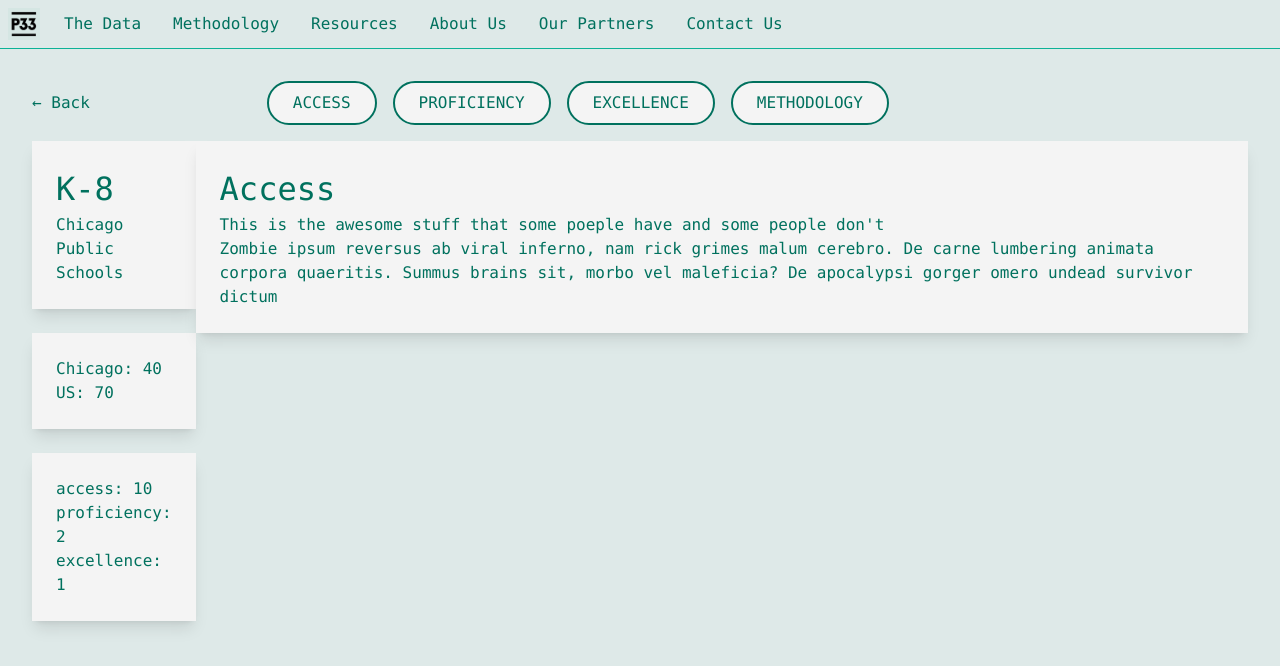
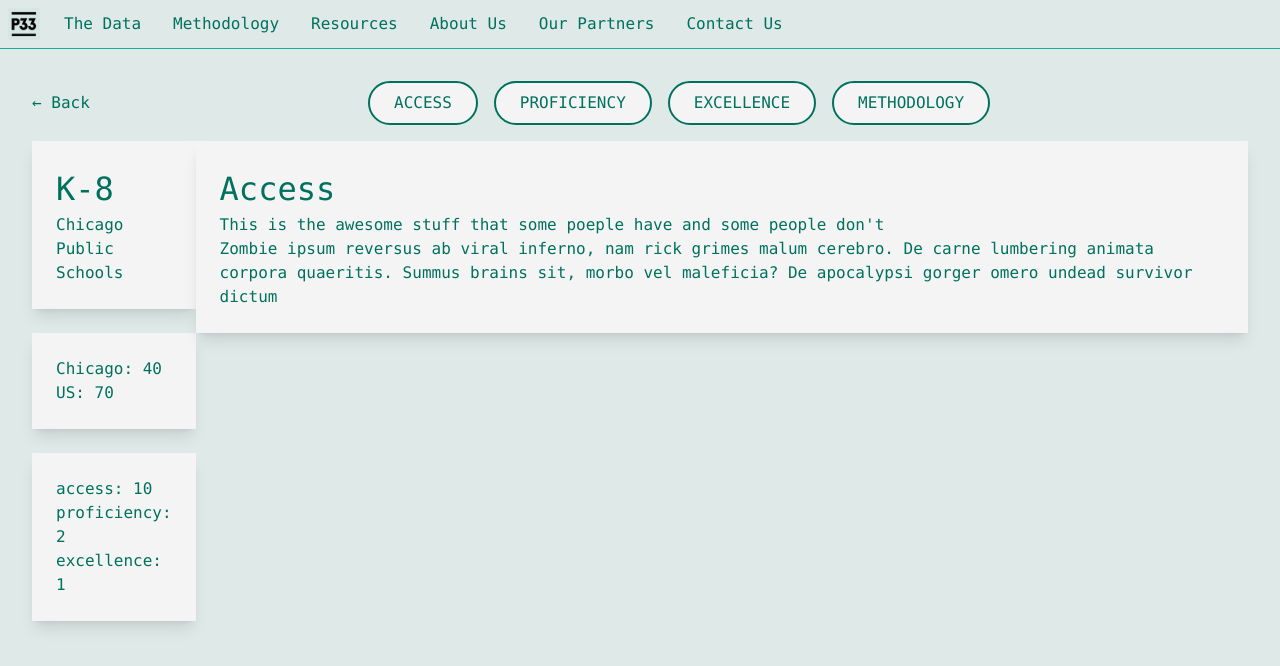
Before and after one commit to p33chicago/P33-DEI-dashboard-project, a SvelteKit app in the folder web/: page /career/access in a window 1280 px wide. Shown: the top 666 px of the page. Built offline with nearby package versions, Linux system fonts and the light colour scheme.

Commit message:
layout tweaks

```diff
--- a/web/src/lib/DataSidebar.svelte
+++ b/web/src/lib/DataSidebar.svelte
@@ -1,4 +1,4 @@
-<div class="flex-col hidden md:flex">
+<div class="hidden md:flex md:basis-1/4 flex-col">
     <div>
         <slot name="title" />
     </div>
--- a/web/src/routes/(data)/+layout.svelte
+++ b/web/src/routes/(data)/+layout.svelte
@@ -1,10 +1,9 @@
-<a href="/" class="hidden md:flex items-center">&larr; Back</a>
-<div class="hidden md:flex justify-center items-center w-3/4 space-x-4 2xl:w-screen">
+<a href="/" class="hidden md:flex md:basis-1/4 items-center">&larr; Back</a>
+<div class="hidden md:flex md:flex-1 md:basis-8/12 space-x-4 2xl:w-screen">
     <a class="bg-white border-2 rounded-full py-2 px-6 uppercase" href="access">Access</a>
     <a class="bg-white border-2 rounded-full py-2 px-6 uppercase" href="proficiency">Proficiency</a>
     <a class="bg-white border-2 rounded-full py-2 px-6 uppercase" href="excellence">Excellence</a>
     <a class="bg-white border-2 rounded-full py-2 px-6 uppercase" href="excellence">Methodology</a>
 </div>
 
-
 <slot />
--- a/web/src/routes/(data)/k8/+layout.svelte
+++ b/web/src/routes/(data)/k8/+layout.svelte
@@ -3,9 +3,6 @@
     import LifestageTitleCard from "$lib/LifestageTitleCard.svelte";
     import LifestageIndexCard from "$lib/LifestageIndexCard.svelte";
     import LifestageIndicatorsCard from "$lib/LifestageIndicatorsCard.svelte";
-import DataMain from "$lib/DataMain.svelte";
-import SummaryCard from "$lib/SummaryCard.svelte";
-import Card from "$lib/cards/Card.svelte";
 </script>
 
 <DataSidebar>
--- a/web/src/routes/+layout.svelte
+++ b/web/src/routes/+layout.svelte
@@ -11,7 +11,7 @@
 <div class="min-h-full flex flex-col">
 	<Header />
 
-	<main class="flex flex-wrap align-top justify-left gap-x-8 p-4 md:p-8 max-w-[100vw]">
+	<main class="flex flex-wrap align-top justify-left gap-x-8 p-4 md:p-8 max-w-7xl mx-auto">
 		<slot />
 	</main>
 
```
